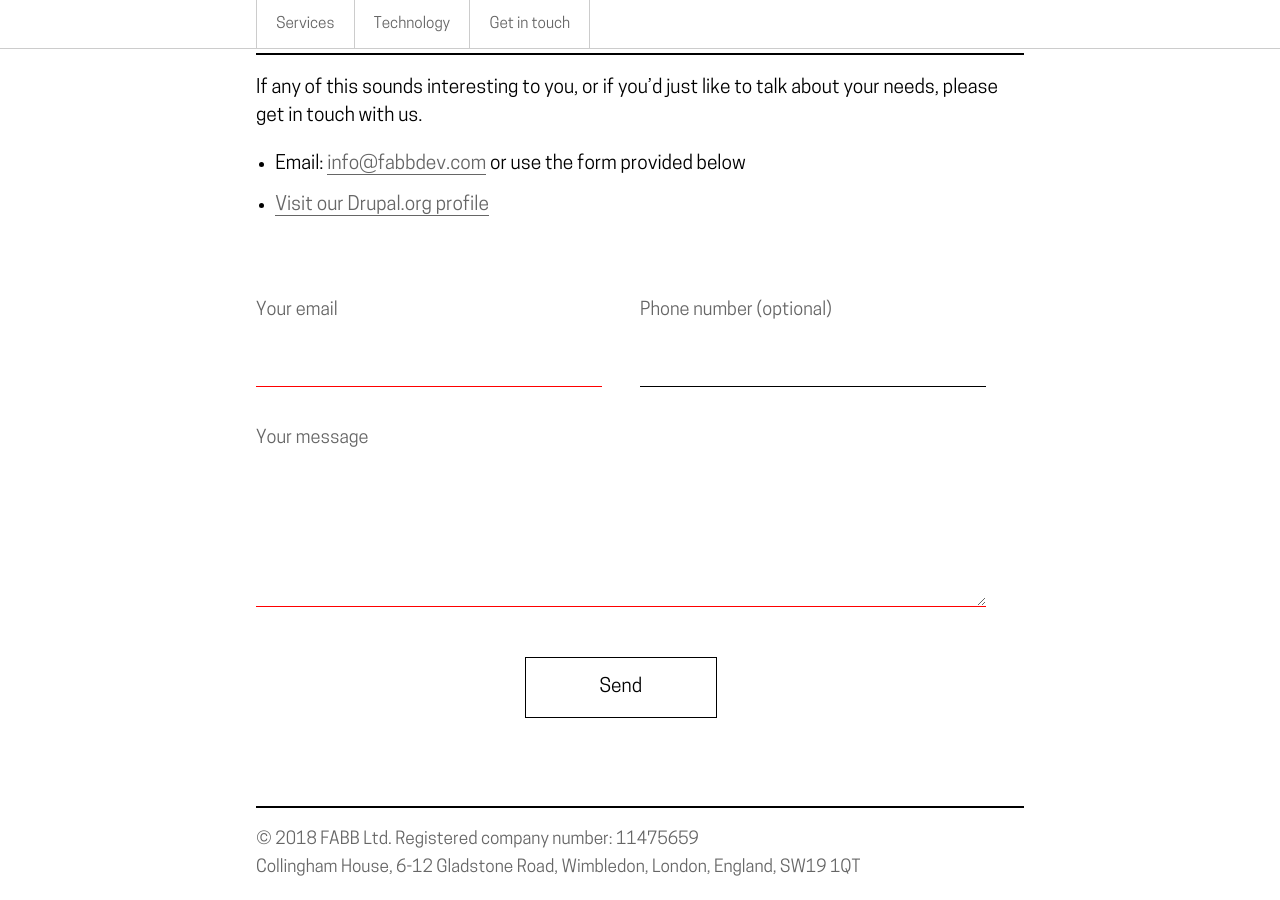
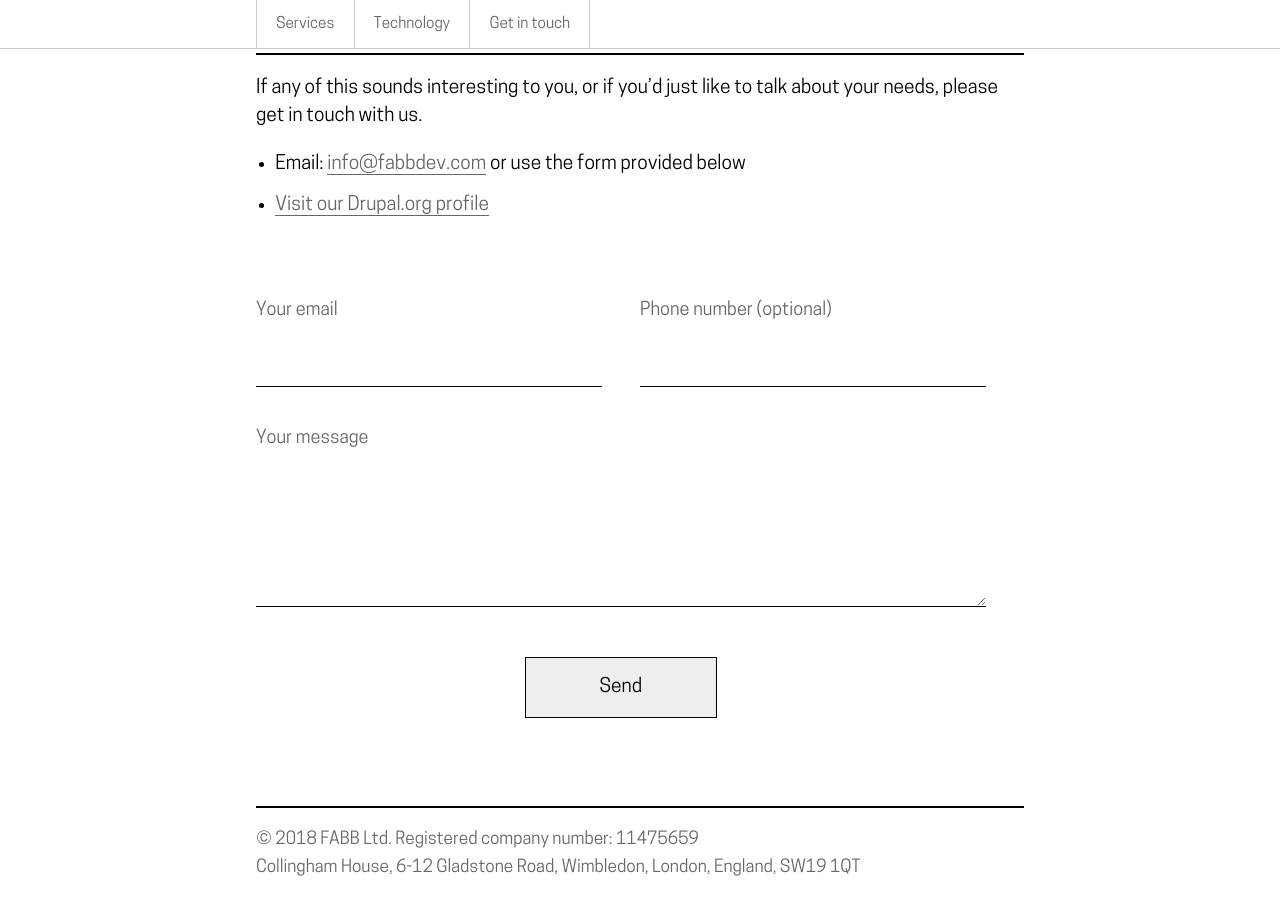
Before and after one commit to FabbDev/fabbdev.github.io, a Jekyll site: the page built from index.md, in a window 1280 px wide and 900 px high, scrolled down 3111 px. Built offline with Jekyll 4.4.1, drawn with Linux system fonts in a browser that asks for light colours; our own code applies the rules of GitHub Pages for plain Markdown files.

Commit message:
Release e38c918eb0f3d9ab1ff04807332198ad0ea863c3

```diff
--- a/_config.dev.yml
+++ b/_config.dev.yml
@@ -1 +1 @@
-exclude: ['README.md', 'docker-compose.yml', 'vendor', 'Gemfile', 'Gemfile.lock', '.idea']
+exclude: ['README.md', 'docker-compose.yml', 'vendor', 'Gemfile', 'Gemfile.lock', '.idea', 'scripts']
--- a/_config.yml
+++ b/_config.yml
@@ -1,2 +1,2 @@
 title: FABB
-exclude: ['README.md', 'styleguide.md', 'docker-compose.yml', 'vendor', 'Gemfile', 'Gemfile.lock', '.idea']
+exclude: ['README.md', 'styleguide.md', 'docker-compose.yml', 'vendor', 'Gemfile', 'Gemfile.lock', '.idea', 'scripts']
--- /dev/null
+++ b/_sass/colors.scss
@@ -0,0 +1,19 @@
+$bg-color: #FFFFFF;
+$footer-color: #666666;
+$footer-border-color: #000000;
+$link-color: #666666;
+$link-hover-color: #000000;
+$link-border-color: #666666;
+$h-border-color: #000000;
+
+$nav-border-color: #CCCCCC;
+
+$form-border-optional-color: #000000;
+$form-border-required-color: #000000;
+$form-label-color: #666666;
+$form-button-background-color: #EEEEEE;
+$form-button-background-hover-color: #AAAAAA;
+$form-button-color: #000000;
+$form-button-hover-color: #EFEFEF;
+$form-button-border-color: #000000;
+$form-button-border-hover-color: #333333;
--- a/_sass/form.scss
+++ b/_sass/form.scss
@@ -9,7 +9,7 @@ form {
   label {
     font-size: 0.95em;
     display: block;
-    color: #666666;
+    color: $form-label-color;
   }
 
   .input-wrapper,
@@ -44,14 +44,14 @@ form {
   input,
   textarea {
     border: none;
-    border-bottom: 1px solid black;
+    border-bottom: 1px solid $form-border-optional-color;
     padding: 0.5em 0.25em;
     height: 3.15em;
     box-sizing: inherit;
     width: 100%;
 
     &[required] {
-      border-bottom: 1px solid red;
+      border-bottom: 1px solid $form-border-required-color;
     }
   }
 
@@ -60,8 +60,9 @@ form {
   }
 
   button {
-    border: 1px solid black;
-    background: white;
+    border: 1px solid $form-button-border-color;
+    background: $form-button-background-color;
+    color: $form-button-color;
     width: 100%;
     height: 3.2em;
     padding: 1em;
@@ -69,9 +70,16 @@ form {
     vertical-align: center;
     cursor: pointer;
 
+    -webkit-transition: all 0.25s linear;
+    -moz-transition: all 0.25s linear;
+    -ms-transition: all 0.25s linear;
+    -o-transition: all 0.25s linear;
+    transition: all 0.25s linear;
+
     &:hover {
-      color: white;
-      background: black;
+      color: $form-button-hover-color;
+      background: $form-button-background-hover-color;
+      border-color: $form-button-border-hover-color;
     }
   }
 }
--- a/_sass/jekyll-theme-fabb.scss
+++ b/_sass/jekyll-theme-fabb.scss
@@ -1,4 +1,5 @@
 @import "normalize-css";
+@import "colors.scss";
 @import "fonts.scss";
 @import "typography.scss";
 @import "layout.scss";
--- a/_sass/layout.scss
+++ b/_sass/layout.scss
@@ -14,5 +14,5 @@ footer {
   margin-top: 4em;
   margin-bottom: 1em;
   padding-top: 1em;
-  border-top: 2px solid black;
+  border-top: 2px solid $footer-border-color;
 }
--- a/_sass/nav.scss
+++ b/_sass/nav.scss
@@ -8,14 +8,14 @@ nav {
   top: auto;
   font-size: 1em;
   left: 0;
-  border-top: 1px solid #CCC;
-  background-color: white;
+  border-top: 1px solid $nav-border-color;
+  background-color: $bg-color;
 
   @media screen and (min-width: $nav-breakpoint) {
     top: 0;
     bottom: auto;
     font-size: 1em;
-    border-bottom: 1px solid #CCC;
+    border-bottom: 1px solid $nav-border-color;
     border-top: 0;
   }
 
@@ -35,7 +35,7 @@ nav {
     li {
       display: block;
       padding: 0.5em 1em;
-      border-right: 1px solid #ccc;
+      border-right: 1px solid $nav-border-color;
       margin: 0;
       box-sizing: border-box;
 
@@ -50,7 +50,7 @@ nav {
     }
 
     li:first-child {
-      border-left: 1px solid #ccc;
+      border-left: 1px solid $nav-border-color;
     }
   }
 }
--- a/_sass/typography.scss
+++ b/_sass/typography.scss
@@ -22,8 +22,8 @@ h1 {
   padding: 2em 0;
   margin: 0;
   font-family: "CooperHewitt Semibold", sans-serif;
-  border-bottom: 1px solid black;
-  border-top: 1px solid black;
+  border-bottom: 1px solid $h-border-color;
+  border-top: 1px solid $h-border-color;
 }
 
 h2 {
@@ -31,7 +31,7 @@ h2 {
   margin-top: 5em;
   padding-bottom: 0.5em;
   font-family: "CooperHewitt Semibold", sans-serif;
-  border-bottom: 2px solid black;
+  border-bottom: 2px solid $h-border-color;
 }
 
 h3 {
@@ -75,7 +75,7 @@ blockquote {
 footer {
   font-size: 0.9em;
   font-family: "CooperHewitt Book", sans-serif;
-  color: #666666;
+  color: $footer-color;
 
   address {
     font-style: normal;
@@ -85,8 +85,8 @@ footer {
 a {
   &:link,
   &:visited {
-    color: #666666;
-    border-bottom: 1px solid #666;
+    color: $link-color;
+    border-bottom: 1px solid $link-border-color;
     text-decoration: none;
 
     -webkit-transition: color 0.25s linear;
@@ -98,7 +98,7 @@ a {
 
   &:hover,
   &:focus {
-    color: black;
+    color: $link-hover-color;
     border-bottom: 0;
   }
 }
--- a/assets/js/menu.js
+++ b/assets/js/menu.js
@@ -13,7 +13,6 @@ if (window.NodeList && !NodeList.prototype.forEach) {
 document.addEventListener('DOMContentLoaded', function () {
   // Scroll to the given selector.
   var scrollToNode = function (selector) {
-    console.log(selector);
     const element = document.querySelector(selector);
     if (element) {
       window.scrollTo({
```
Also changed, not shown: README.md.
